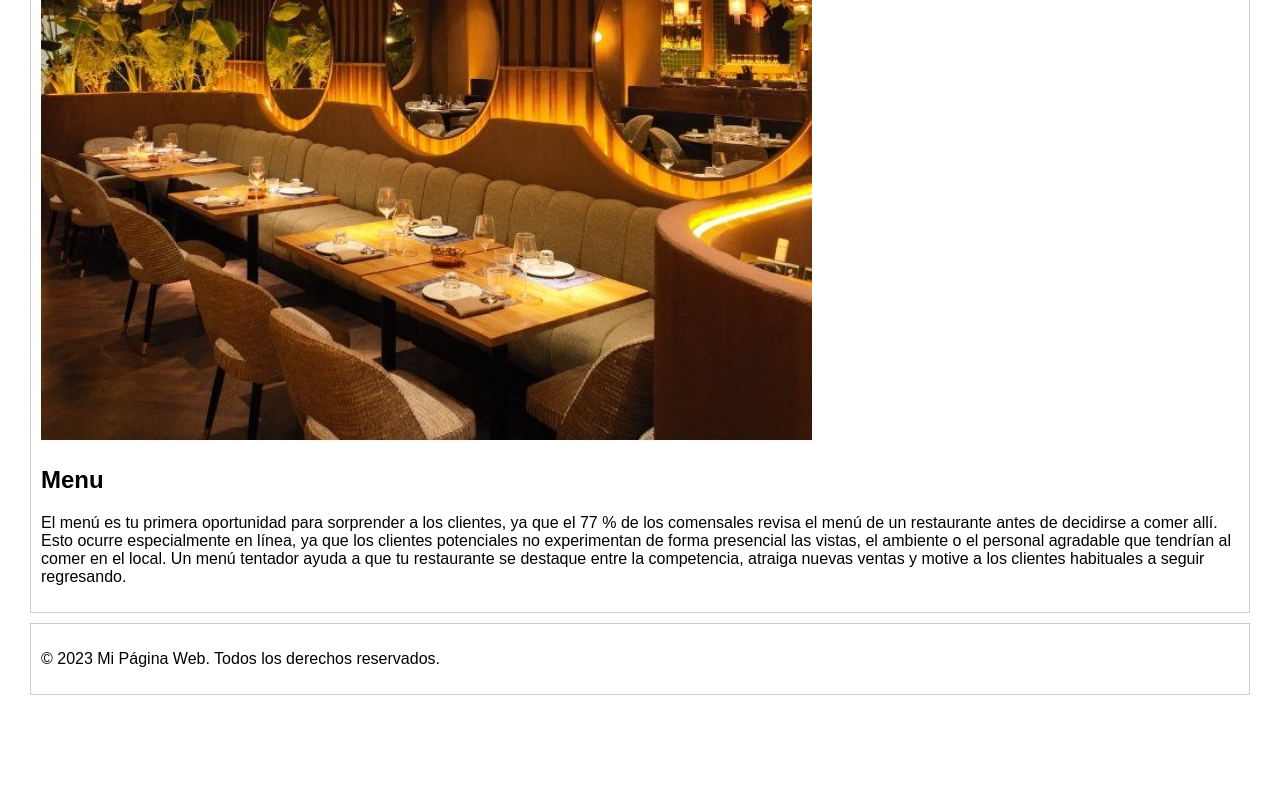
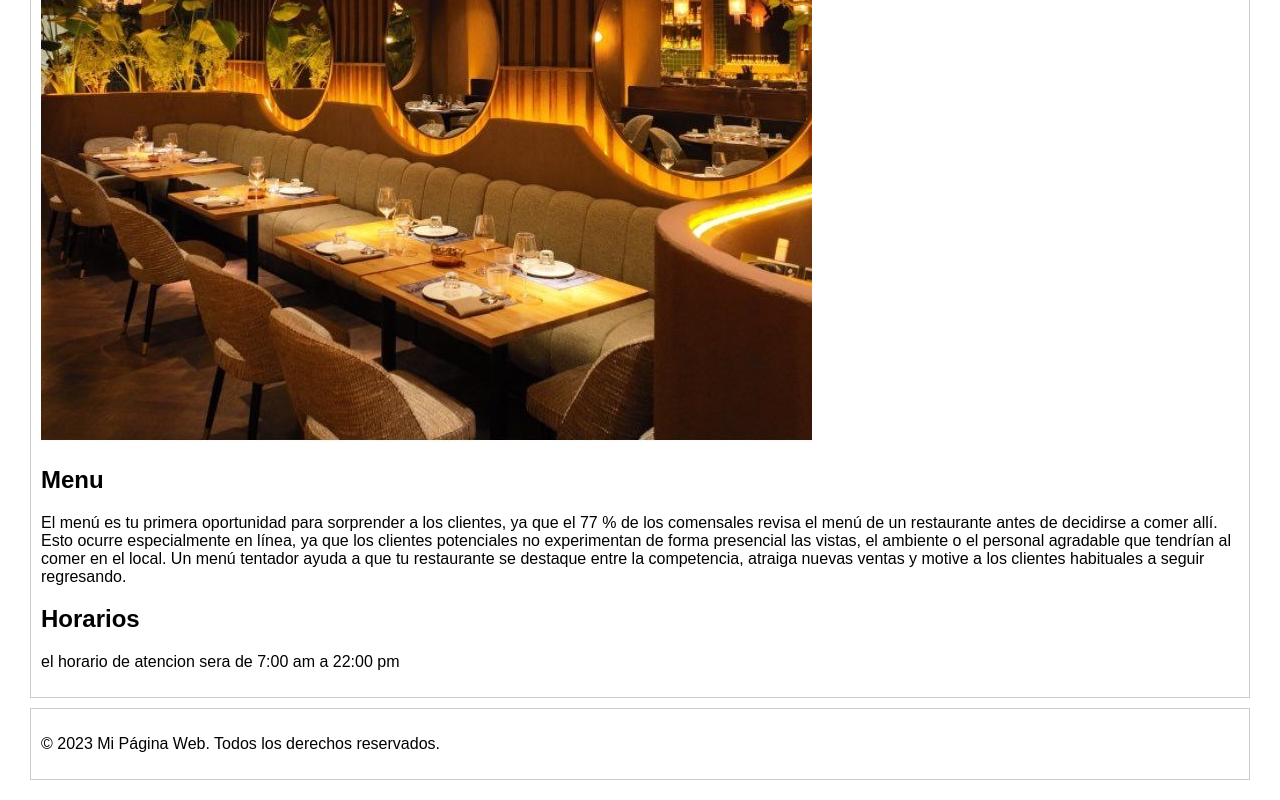
Before and after one commit to KerlyC/Kerly.github.io, a plain HTML site: page index.html in a window 1280 px wide. Shown: the part 588-1388 px from the top of the page. Before the commit the page ends 1303 px from the top, so only its background shows below. Drawn offline with Linux system fonts and the light colour scheme; files whose address does not match are found by name.

Commit message:
cambiar horario

```diff
--- a/index.html
+++ b/index.html
@@ -46,6 +46,10 @@
               atraiga nuevas ventas y motive a los clientes habituales a seguir
               regresando.</p>
         </section>
+        <section>
+            <h2>Horarios</h2>
+            <p>el horario de atencion sera de 7:00 am a 22:00 pm</p>
+        </section>
     </main>
 
     <footer>
```
